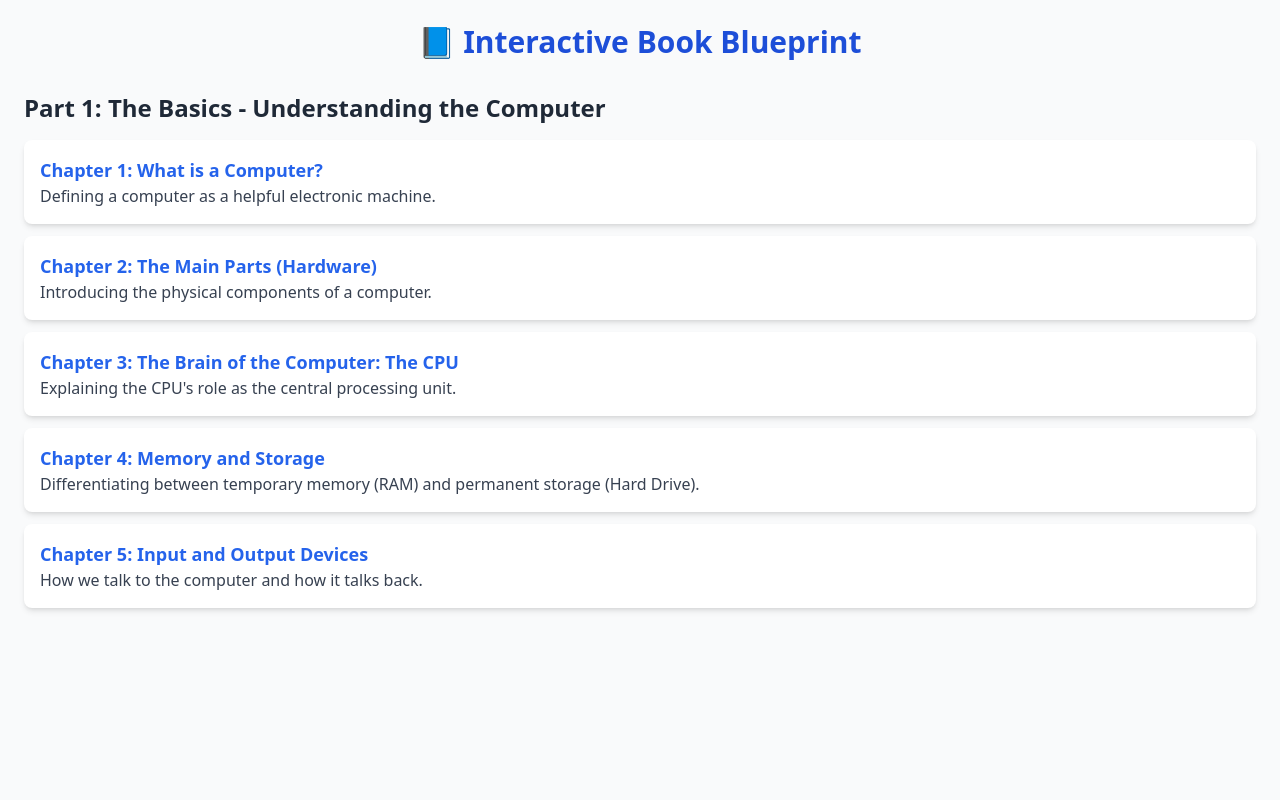
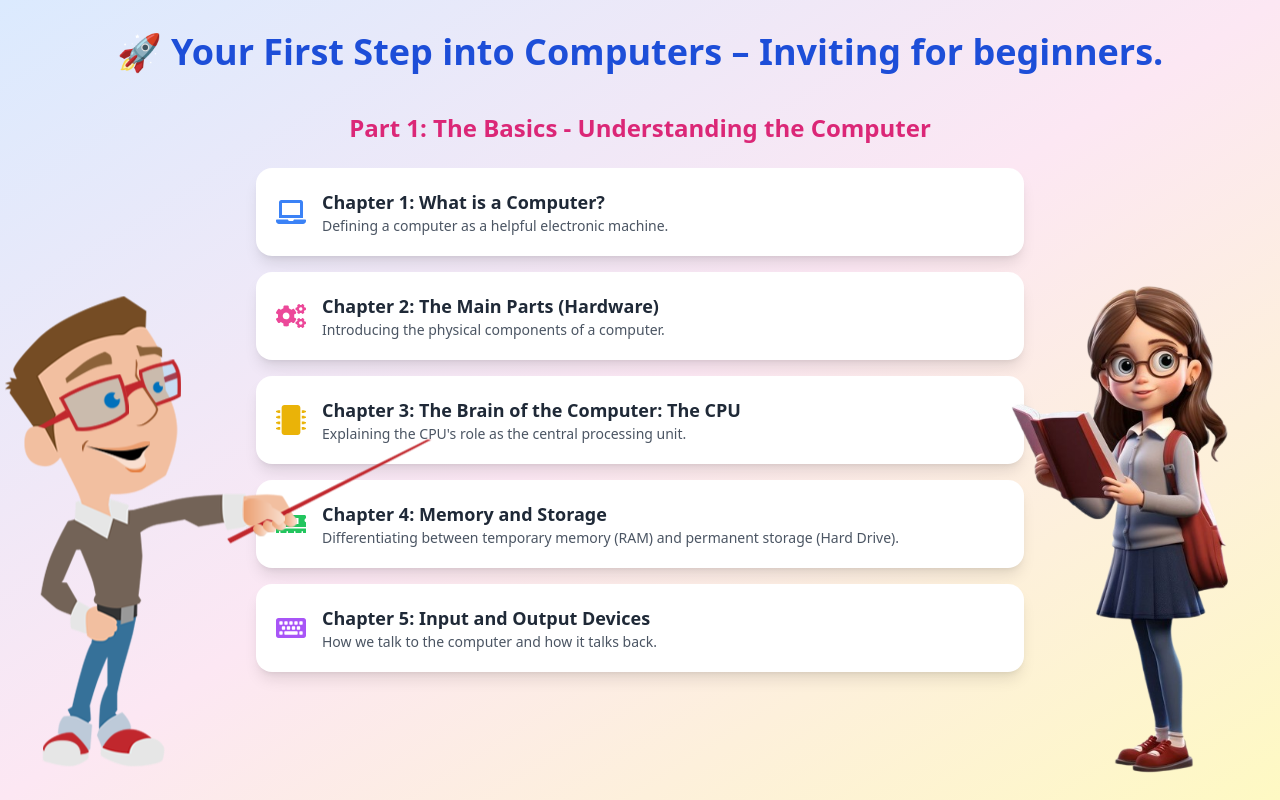
Before and after one commit to Aniket-Singh-Baghel/interactive-book, a React (Create React App) app: page /parts/prt1 in a window 1280 px wide. Built offline with nearby package versions, Linux system fonts and the light colour scheme.

Commit message:
characters_added

```diff
--- a/src/App.js
+++ b/src/App.js
@@ -1,10 +1,12 @@
 import React from "react";
 import { useNavigate } from "react-router-dom";
+import { FaPencilAlt } from "react-icons/fa";
 import { motion } from "framer-motion";
 
 const topics = [
   {
     id: 1,
+    part:'Part-1',
     title: "The Basics - Understanding the Computer",
     fact: "💡 The first computer mouse was made of wood!",
     image: "https://images.unsplash.com/photo-1518770660439-4636190af475",
@@ -12,6 +14,7 @@ const topics = [
   },
   {
     id: 2,
+    part:'Part-2',
     title: "The Software Side - Giving Instructions",
     fact: "💡 Early monitors could only show green text!",
     image: "https://encrypted-tbn0.gstatic.com/images?q=tbn:ANd9GcSpNhOb6NdbrkOMYPwVUYx1vpfluX_T-ofljQ&s",
@@ -19,6 +22,7 @@ const topics = [
   },
   {
     id: 3,
+    part:'Part-3',
     title: "Using a Computer - Practical Skills",
     fact: "💡 Before GUIs, everything was typed in commands!",
     image: "https://images.unsplash.com/photo-1517336714731-489689fd1ca8",
@@ -26,6 +30,7 @@ const topics = [
   },
   {
     id: 4,
+    part:'Part-4',
     title: "The Digital World - Internet & Safety",
     fact: "💡 The first email was sent in 1971!",
     image: "https://images.unsplash.com/photo-1519389950473-47ba0277781c",
@@ -33,6 +38,7 @@ const topics = [
   },
   {
     id: 5,
+    part:'Part-5',
     title: "Looking Ahead - From Beginner to Pro",
     fact: "💡 Quantum computers can solve problems in seconds!",
     image: "https://images.unsplash.com/photo-1504384308090-c894fdcc538d",
@@ -67,6 +73,10 @@ const HomePage = () => {
               className="w-full h-48 object-cover"
             />
             <div className="p-6">
+              <div className="flex items-center space-x-2 ">
+                <FaPencilAlt className="ml-28 text-orange-700"/>
+                <h1 className="font-bold text-lg ml-28">{topic.part}</h1>
+              </div>
               <h2 className="text-xl font-bold text-indigo-700">{topic.title}</h2>
               <p className="text-gray-600 mt-3 italic">{topic.fact}</p>
             </div>
--- a/src/chapters/Chapter4.js
+++ b/src/chapters/Chapter4.js
@@ -40,7 +40,7 @@ export default function Chapter4() {
             onClick={() => toggleCard("ram")}
             whileHover={{ scale: 1.03 }}
           >
-          <img src="https://ict-book.netlify.app/static/media/ramStorage.1f1a954db093f457b35e.png" alt="RAM Cartoon" className="mx-auto w-75 h-75 object-contain" />
+            <img src="https://media.istockphoto.com/id/157721899/photo/male-hand-installing-memory-on-computer-motherboard.jpg?s=612x612&w=0&k=20&c=p0xb4clzcXeVgw8RVlLyFpXZXKY5QvKFApvVLoMasGs=" alt="RAM Cartoon" className="mx-auto w-75 h-75 object-contain" />
             <h2 className="text-2xl font-semibold text-blue-700 text-center mt-4">RAM (Memory)</h2>
             <AnimatePresence>
               {openCard === "ram" && (
@@ -63,7 +63,7 @@ export default function Chapter4() {
             onClick={() => toggleCard("storage")}
             whileHover={{ scale: 1.03 }}
           >
-          <img src="https://cyberhoot.com/wp-content/uploads/2020/12/1_smpUI4VO-KlX4nTZZCPLEA-1024x579.png" alt="Storage Cartoon" className="mx-auto w-75 h-75 object-contain" />
+            <img src="https://cdn.mos.cms.futurecdn.net/L3ydUhzAdFDuaJXPKp4VnK.jpg" alt="Storage Cartoon" className="mx-auto w-75 h-75 object-contain" />
             <h2 className="text-2xl font-semibold text-green-700 text-center mt-4">Storage</h2>
             <AnimatePresence>
               {openCard === "storage" && (
--- a/src/chapters/Part1.js
+++ b/src/chapters/Part1.js
@@ -1,70 +1,104 @@
 import React from "react";
-import { Link } from "react-router-dom";
+import { useNavigate } from "react-router-dom";
+import { FaLaptop, FaCogs, FaMicrochip, FaMemory, FaKeyboard } from "react-icons/fa";
+import { motion } from "framer-motion";
+import studentCartoon from '../Assets/Student_Cartton.png'
+import teacherCartoon from '../Assets/teacher_Cartoon.png'
 
-function App() {
-  const chapters = [
+const topics = [
   {
-      part: "Part 1: The Basics - Understanding the Computer",
-      items: [
-        {
-          id: "ch1",
+    id: 1,
     title: "Chapter 1: What is a Computer?",
-          concept: "Defining a computer as a helpful electronic machine.",
+    fact: "Defining a computer as a helpful electronic machine.",
+    path: "/chapters/ch1",
+    icon: <FaLaptop className="text-blue-500 text-3xl" />
   },
   {
-          id: "ch2",
+    id: 2,
     title: "Chapter 2: The Main Parts (Hardware)",
-          concept: "Introducing the physical components of a computer.",
+    fact: "Introducing the physical components of a computer.",
+    path: "/chapters/ch2",
+    icon: <FaCogs className="text-pink-500 text-3xl" />
   },
   {
-          id: "ch3",
+    id: 3,
     title: "Chapter 3: The Brain of the Computer: The CPU",
-          concept: "Explaining the CPU's role as the central processing unit.",
+    fact: "Explaining the CPU's role as the central processing unit.",
+    path: "/chapters/ch3",
+    icon: <FaMicrochip className="text-yellow-500 text-3xl" />
   },
   {
-          id: "ch4",
+    id: 4,
     title: "Chapter 4: Memory and Storage",
-          concept:
-            "Differentiating between temporary memory (RAM) and permanent storage (Hard Drive).",
+    fact: "Differentiating between temporary memory (RAM) and permanent storage (Hard Drive).",
+    path: "/chapters/ch4",
+    icon: <FaMemory className="text-green-500 text-3xl" />
   },
   {
-          id: "ch5",
+    id: 5,
     title: "Chapter 5: Input and Output Devices",
-          concept: "How we talk to the computer and how it talks back.",
-        },
-      ],
-    },
+    fact: "How we talk to the computer and how it talks back.",
+    path: "/chapters/ch5",
+    icon: <FaKeyboard className="text-purple-500 text-3xl" />
+  }
 ];
 
+export default function Part1() {
+  const navigate = useNavigate();
+
   return (
-    <div className="App bg-gray-50 min-h-screen p-6">
-      <h1 className="text-3xl font-bold text-center text-blue-700 mb-8">
-        📘 Interactive Book Blueprint
-      </h1>
+    <div className="relative min-h-screen bg-gradient-to-br from-blue-100 via-pink-100 to-yellow-100 p-8 font-sans overflow-hidden">
 
-      {chapters.map((section, index) => (
-        <div key={index} className="mb-10">
-          <h2 className="text-2xl font-semibold text-gray-800 mb-4">
-            {section.part}
+      {/* Cartoon Characters */}
+      <motion.img
+        src={teacherCartoon}
+        alt="Teacher Cartoon"
+        className="absolute max-w-full -bottom-16 -left-8"
+        animate={{ y: [0, -10, 0] }}
+        transition={{ repeat: Infinity, duration: 3 }}
+      />
+      <motion.img
+        src={studentCartoon}
+        alt="Student Cartoon"
+        className="absolute w-72 bottom-4 right-4"
+        animate={{ y: [0, 10, 0] }}
+        transition={{ repeat: Infinity, duration: 3 }}
+      />
+
+      {/* Title */}
+      <motion.h1
+        initial={{ y: -50, opacity: 0 }}
+        animate={{ y: 0, opacity: 1 }}
+        transition={{ type: "spring", stiffness: 100 }}
+        className="text-4xl font-bold text-center text-blue-700 mb-10 flex items-center justify-center gap-2"
+      >
+        🚀 Your First Step into Computers – Inviting for beginners.
+      </motion.h1>
+
+      <h2 className="text-2xl font-semibold mb-6 text-pink-600 text-center">
+        Part 1: The Basics - Understanding the Computer
       </h2>
-          <div className="space-y-3">
-            {section.items.map((chapter) => (
-              <Link
-                key={chapter.id}
-                to={`/chapters/${chapter.id}`}
-                className="block p-4 bg-white rounded-lg shadow-md hover:bg-blue-100 transition"
+
+      {/* Chapter List */}
+      <div className="space-y-4 max-w-3xl mx-auto">
+        {topics.map((topic, index) => (
+          <motion.div
+            key={topic.id}
+            initial={{ opacity: 0, x: -50 }}
+            animate={{ opacity: 1, x: 0 }}
+            transition={{ delay: index * 0.2 }}
+            whileHover={{ scale: 1.05, rotate: 1 }}
+            className="bg-white rounded-2xl shadow-lg p-5 flex items-center gap-4 cursor-pointer hover:shadow-2xl"
+            onClick={() => navigate(topic.path)}
           >
-                <h3 className="text-lg font-semibold text-blue-600">
-                  {chapter.title}
-                </h3>
-                <p className="text-gray-700">{chapter.concept}</p>
-              </Link>
+            {topic.icon}
+            <div>
+              <h3 className="text-lg font-bold text-gray-800">{topic.title}</h3>
+              <p className="text-gray-600 text-sm">{topic.fact}</p>
+            </div>
+          </motion.div>
         ))}
       </div>
     </div>
-      ))}
-    </div>
   );
 }
-
-export default App;
```
Also changed, not shown: src/Assets/Student_Cartton.png (added), src/Assets/teacher_Cartoon.png (added), src/chapters/Chapter5.js (line endings or trailing spaces). Lines whose indentation alone changed are shown as unchanged.
